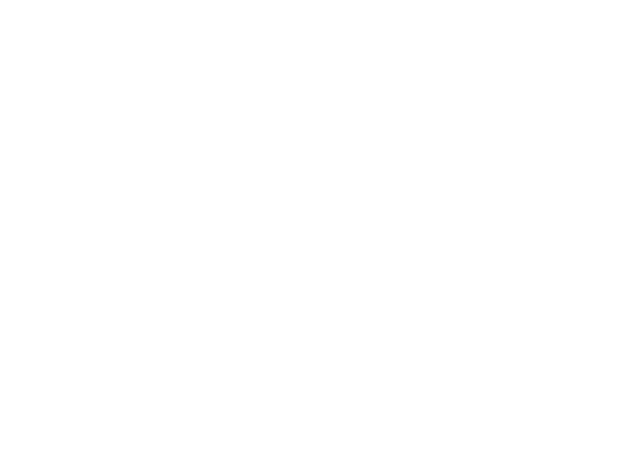
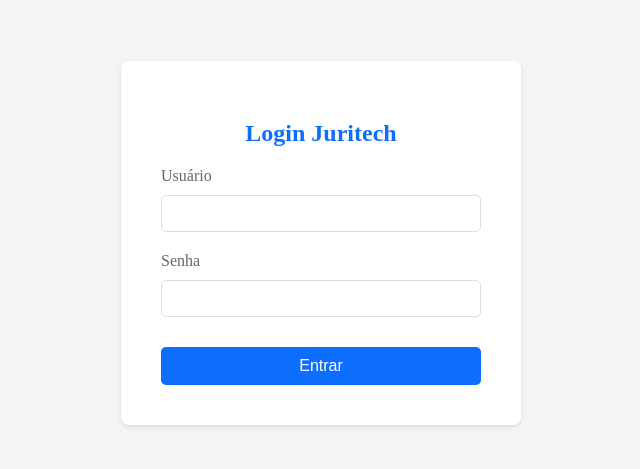
Before and after one commit to herbertfilhik/juritech-data-pilot, a React (Create React App) app: page /login in a window 1280 px wide. Before the commit this address had no page. Shown: the part 165-634 px from the top of the page, without its empty margins (319-959 px from the left). Built offline with nearby package versions, Linux system fonts and the light colour scheme.

Commit message:
Criação de tela login, css, js e conf de rota no app.js

```diff
--- a/src/components/App/App.js
+++ b/src/components/App/App.js
@@ -4,6 +4,7 @@
 import UploadForm from '../UploadForm/UploadForm.js'; // Ajuste para o caminho correto
 import AcompanhamentoServico from '../AcompanhamentoServico/AcompanhamentoServico.js'; // Ajuste para o caminho correto
 import ExcluirTabelaOperacao from '../Exclusao/ExcluirTabelaOperacao.js'; // Ajuste para o caminho correto
+import Login from '../Login/Login.js';
 
 function App() {
   return (
@@ -13,6 +14,7 @@
         <Route path="/upload" element={<UploadForm />} />
         <Route path="/fluxo" element={<AcompanhamentoServico />} />
         <Route path="/excluiracompservico" element={<ExcluirTabelaOperacao />} />
+        <Route path="/login" element={<Login />} />
 
         {/* Defina outras rotas conforme necessário */}
       </Routes>
--- /dev/null
+++ b/src/components/Login/Login.css
@@ -0,0 +1,58 @@
+.login-container {
+  display: flex;
+  flex-direction: column;
+  align-items: center;
+  justify-content: center;
+  height: 100vh;
+  text-align: center;
+  background-color: #f4f4f4;
+  color: #333;
+}
+
+.login-container form {
+  background-color: #fff;
+  padding: 40px;
+  border-radius: 8px;
+  box-shadow: 0 2px 4px rgba(0, 0, 0, 0.1);
+  width: 90%;
+  max-width: 320px;
+}
+
+.login-container input {
+  width: 100%;
+  padding: 10px;
+  margin: 10px 0;
+  border-radius: 5px;
+  border: 1px solid #ddd;
+  box-sizing: border-box;
+}
+
+.login-container button {
+  background-color: #0D6EFD;
+  color: white;
+  padding: 10px 20px;
+  margin-top: 20px;
+  border: none;
+  border-radius: 5px;
+  cursor: pointer;
+  font-size: 16px;
+  width: 100%;
+  box-sizing: border-box;
+  transition: background-color 0.2s ease-in-out;
+}
+
+.login-container button:hover {
+  background-color: #0B5ED7;
+}
+
+.login-container label {
+  text-align: left;
+  display: block;
+  margin-top: 10px;
+  color: #666;
+}
+
+.login-container h2 {
+  color: #0D6EFD;
+  margin-bottom: 20px;
+}
--- /dev/null
+++ b/src/components/Login/Login.js
@@ -0,0 +1,46 @@
+import React, { useState } from 'react';
+import './Login.css';
+
+function Login({ onLogin }) {
+  const [username, setUsername] = useState('');
+  const [password, setPassword] = useState('');
+
+  const handleSubmit = (event) => {
+    event.preventDefault();
+    // Aqui você pode integrar a lógica para autenticação
+    // Por exemplo: onLogin(username, password);
+    console.log('Login tentado com:', username, password);
+    // Substitua o console.log acima pela chamada da sua função de login
+  };
+
+  return (
+    <div className="login-container">
+      <form onSubmit={handleSubmit} className="login-form">
+        <h2>Login Juritech</h2>
+        <div className="form-group">
+          <label htmlFor="username">Usuário</label>
+          <input
+            type="text"
+            id="username"
+            value={username}
+            onChange={(e) => setUsername(e.target.value)}
+            required
+          />
+        </div>
+        <div className="form-group">
+          <label htmlFor="password">Senha</label>
+          <input
+            type="password"
+            id="password"
+            value={password}
+            onChange={(e) => setPassword(e.target.value)}
+            required
+          />
+        </div>
+        <button type="submit" className="login-button">Entrar</button>
+      </form>
+    </div>
+  );
+}
+
+export default Login;
```
